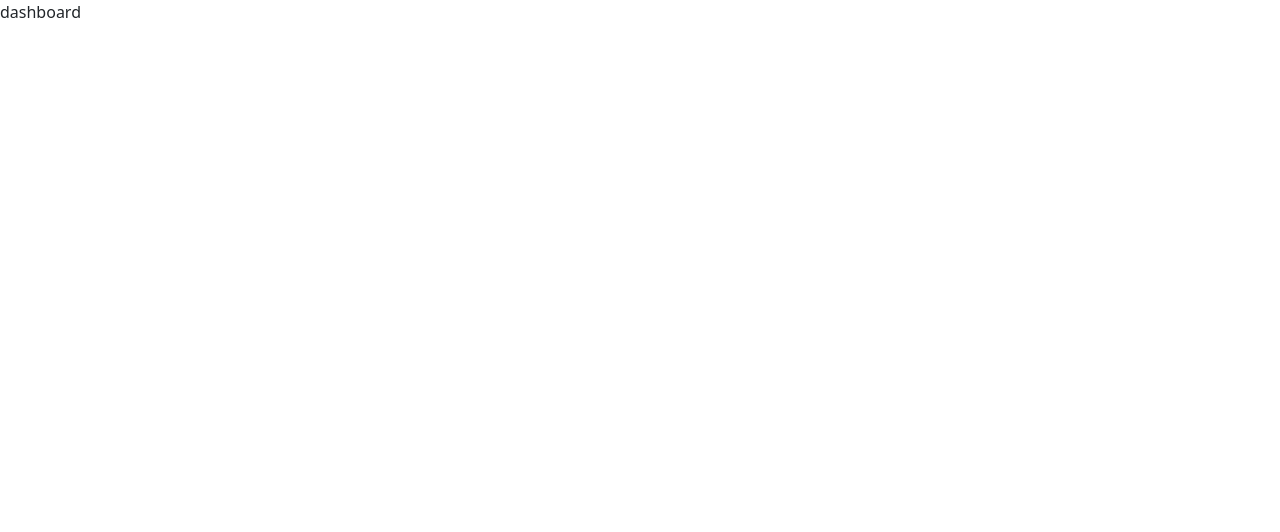
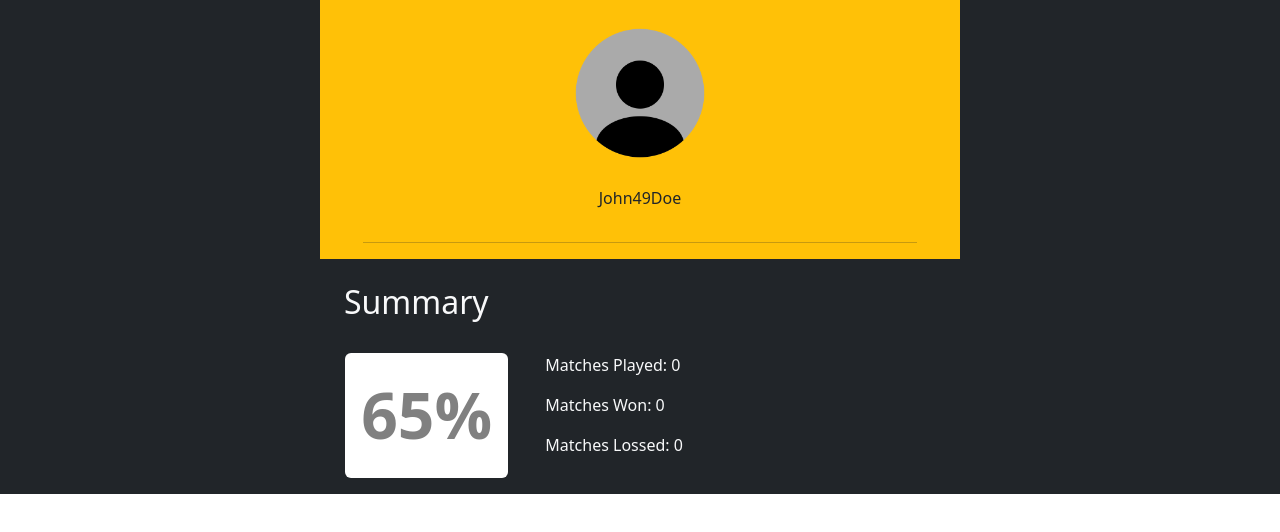
Before and after one commit to AchiangahF/Ticky-Tacky, a React (Vite) app in the folder platform/: page /dashboard in a window 1280 px wide. Shown: the top 532 px of the page. Built offline with nearby package versions, Linux system fonts and the light colour scheme.

Commit message:
user dashboard starter build

```diff
--- a/platform/src/pages/Dashboard.jsx
+++ b/platform/src/pages/Dashboard.jsx
@@ -1,7 +1,38 @@
+import user from "../assets/user.png"
 export default function Dashboard(){
     return(
-        <section>
-            dashboard
+        <section className="container-fluid">
+            <div className="row bg-dark d-flex justify-content-center align-items-center">
+                <div className="col-12 col-md-6 bg-warning d-flex justify-content-center align-items-center flex-column">
+                    <img src={user} alt="user profile pic" className="w-25 pt-3" />
+                    <p className="pt-3">John49Doe</p>
+
+                    <hr style={{width:"90%"}}/>
+                </div>
+
+            </div>
+
+            {/* summary */}
+            <div className="row bg-dark d-flex justify-content-center align-items-center">
+
+                <div className="col-12 col-md-6 bg-dark">
+
+                    <div className="row text-light px-3 px-md-0">
+                        <h2 className="py-4 px-4">Summary</h2>
+                        <div className="col-4 d-flex justify-content-center align-items-center">
+                             <p className="display-3 py-4 px-3 rounded fw-bold" style={{background:"white", color:"gray"}}><span>65</span>%</p>
+                        </div>
+
+                        <div className="col-8 text-light">
+                           <p>Matches Played: 0</p>
+                           <p>Matches Won:    0</p>
+                           <p>Matches Lossed: 0</p>
+                        </div>
+                    </div>
+                </div>
+            </div>
+
+
         </section>
     )
 }
```
Also changed, not shown: platform/src/assets/user.png (added).
